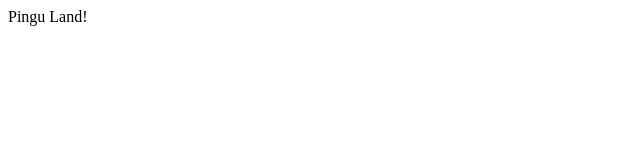
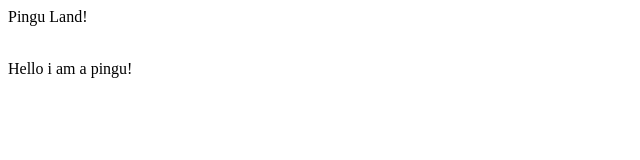
Before and after one commit to AtharvATAR/My-First-Website, a plain HTML site: page index.html in a window 1280 px wide. Shown: the whole page, without its empty margins (0-640 px from the left). Drawn offline with Linux system fonts and the light colour scheme.

Commit message:
commit on index

```diff
--- a/index.html
+++ b/index.html
@@ -9,6 +9,10 @@
 <body>
     <div>
         <header>Pingu Land!</header>
+
+        <br>
+
+        <p>Hello i am a pingu!</p>
     </div>
 </body>
 </html>
```
